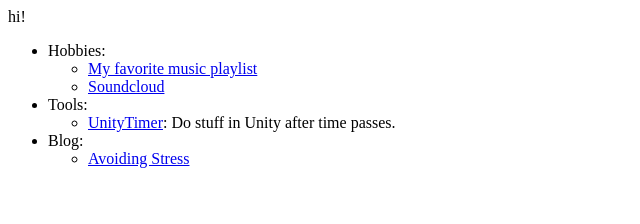
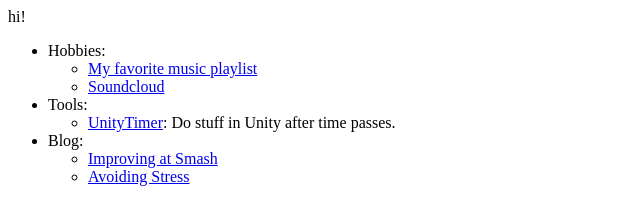
Before and after one commit to akbiggs/akbiggs.xyz, a plain HTML site: page index.html in a window 1280 px wide. Shown: the whole page, without its empty margins (0-640 px from the left). Drawn offline with Linux system fonts and the light colour scheme.

Commit message:
Add smash improvement guide to index

```diff
--- a/index.html
+++ b/index.html
@@ -12,6 +12,7 @@
         </ul>
         <li>Blog:</li>
         <ul>
+                <li><a href="http://akbiggs.xyz/smash_improvement.html">Improving at Smash</a></li>
                 <li><a href="http://akbiggs.xyz/stress.html">Avoiding Stress</a></li>
         </ul>
 </ul>
```
